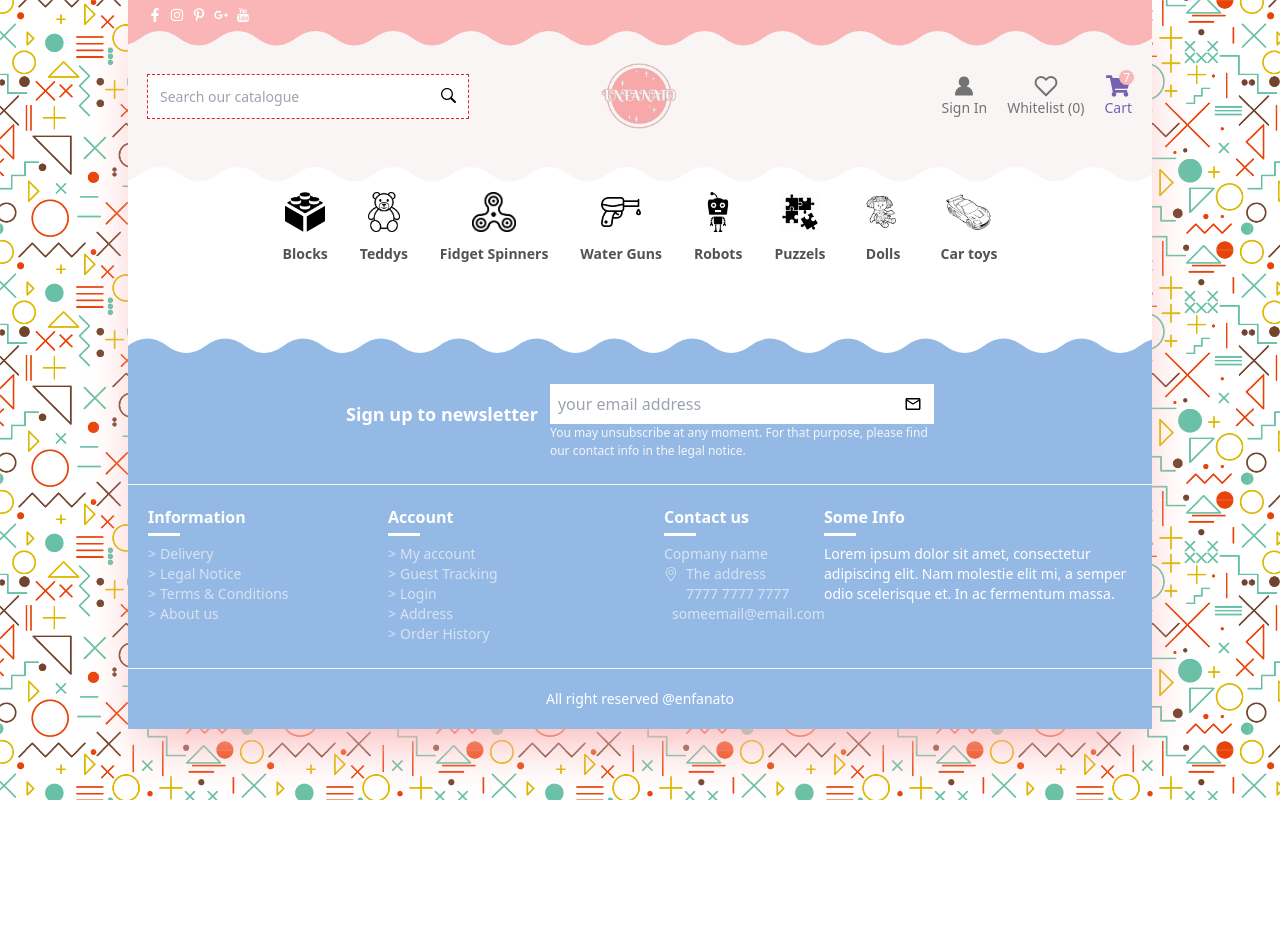
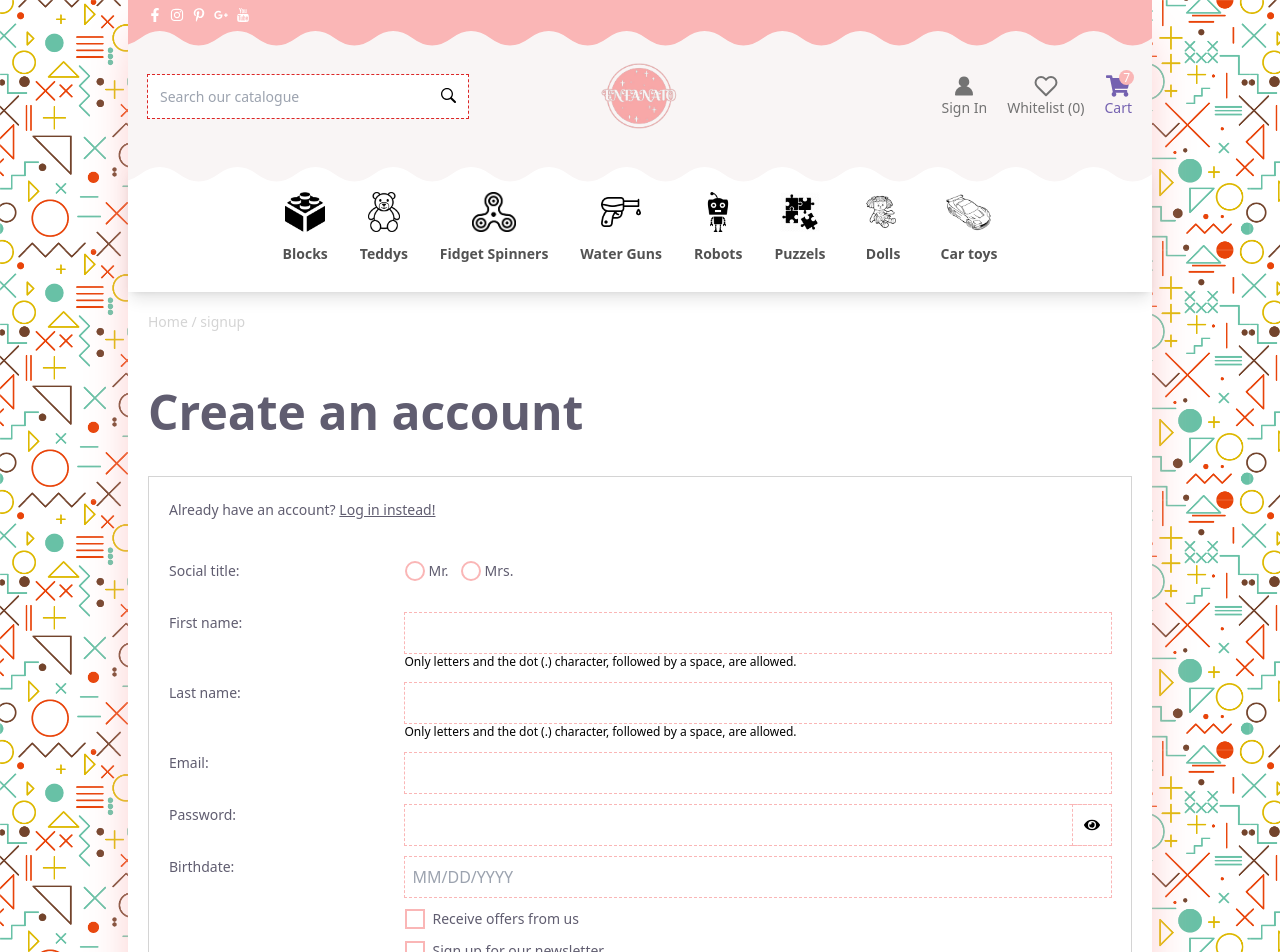
Before and after one commit to shabbirbd/Enfanato, a React (Vite) app: page /signup in a window 1280 px wide. Shown: the top 952 px of the page. Before the commit the page ends 800 px from the top, so only its background shows below. Built offline with nearby package versions, Linux system fonts and the light colour scheme; some icons are missing.

Commit message:
adding page

```diff
--- a/src/App.jsx
+++ b/src/App.jsx
@@ -4,6 +4,7 @@ import Topbar from "./components/Topbar"
 import Navbar from "./components/navbar/Navbar"
 import Home from "./pages/Home"
 import Signin from "./pages/Signin"
+import Signup from "./pages/Signup"
 
 
 function App() {
@@ -19,6 +20,7 @@ function App() {
             <Routes>
               <Route path="/" element={<Home/>} />
               <Route path="/signin" element={<Signin/>} />
+              <Route path="/signup" element={<Signup/>} />
             </Routes>
           </div>
 
--- a/src/components/navbar/Navlinks.jsx
+++ b/src/components/navbar/Navlinks.jsx
@@ -5,7 +5,7 @@ import { navlinks } from '../../data/navLinks';
 
 const Navlinks = () => {
     return (
-        <div className='bg-white lg:py-7 py-5 relative  z-30 hidden lg:block'>
+        <div className='bg-white lg:py-7 py-5 relative  z-30 hidden lg:block shadow-lg '>
             <ul className='flex items-center justify-center space-x-8'>
                 {
                     navlinks?.map((item, i)=>(
--- a/src/pages/Home.jsx
+++ b/src/pages/Home.jsx
@@ -6,7 +6,7 @@ import Reviews from '../components/Reviews';
 
 const Home = () => {
     return (
-        <div className='border-2 border-red-500 bg-white'>
+        <div className='bg-white py-5'>
             <HeroSlider/>
             <Products/>
             <Reviews/>
--- a/src/pages/Signin.jsx
+++ b/src/pages/Signin.jsx
@@ -6,7 +6,7 @@ const Signin = () => {
     const [hidePassword, setHidePassword] = useState(false);
 
     return (
-        <div className=' px-5'>
+        <div className='py-5 px-5'>
             <p className='text-sm font-normal text-neutral-300'>Home / login</p>
 
             <h2 className='text-3xl md:text-4xl lg:text-5xl font-bold text-textal mt-14'>Login to your account</h2>
--- /dev/null
+++ b/src/pages/Signup.jsx
@@ -0,0 +1,127 @@
+import React, { useState } from 'react';
+import { FaEye, FaEyeSlash } from "react-icons/fa";
+import { FaCheck } from "react-icons/fa6";
+
+
+const CheckBox = ({children})=>{
+    const [selected, setSelected] = useState(false)
+
+    return(
+        <div className='flex items-center space-x-2'>
+            <button className='border-2 border-enfanato h-5 w-5 flex items-center justify-center text-enfanato font-bold' type='button' onClick={()=> setSelected(!selected)}>
+                {
+                    selected &&
+                    <FaCheck />
+                }
+            </button>
+            <p className='text-sm text-textal'>{children}</p>
+        </div>
+    )
+};
+
+
+const Signup = () => {
+    const [gender, setGender] = useState(null);
+    const [hidden, setHidden] = useState(false);
+
+    return (
+        <div className='py-5 px-5'>
+            <p className='text-sm font-normal text-neutral-300'>Home / signup</p>
+
+            <h2 className='text-3xl md:text-4xl lg:text-5xl font-bold text-textal mt-14'>Create an account</h2>
+
+            <div className='border border-neutral-300 mt-10 py-5 px-5'>
+                <a href='/signin' className='text-sm text-textal'>Already have an account? <span className=' underline'>Log in instead!</span></a>
+
+                <form  className='mt-5 flex flex-col space-y-3'>
+                    <div className='w-full grid grid-cols-4 py-5'>
+                        <p className='text-sm text-textal'>Social title: </p>
+                        <div className='col-span-3 w-full space-x-3 flex items-center justify-start text-sm text-textal'>
+                            <p className='flex items-center space-x-1'>
+                                <button type='button' onClick={()=>setGender('male')} className='border-[2px] border-enfanato h-5 w-5 rounded-full flex items-center justify-center '>
+                                    <span className={`${gender === 'male' ? "block" : "hidden"} w-3 h-3 bg-enfanato rounded-full `}></span>
+                                </button>
+                                <span>Mr.</span>
+                            </p>
+                            <p className='flex items-center space-x-1'>
+                                <button type='button' onClick={()=>setGender('female')} className='border-[2px] border-enfanato h-5 w-5 rounded-full flex items-center justify-center '>
+                                    <span className={`${gender === 'female' ? "block" : "hidden"} w-3 h-3 bg-enfanato rounded-full `}></span>
+                                </button>
+                                <span>Mrs.</span>
+                            </p>
+                        </div>
+                    </div>
+
+                    <div className='w-full grid grid-cols-4'>
+                        <p className='text-sm text-textal'>First name:</p>
+                        <div className='col-span-3'>
+                            <div className='w-full'>
+                                <input type="text" className='outline-dashed outline-[1px] h-10 outline-enfanato w-full px-2' />
+                                <p className='font-thin text-[12px]'>Only letters and the dot (.) character, followed by a space, are allowed.</p>
+                            </div>
+                        </div>
+                    </div>
+
+                    <div className='w-full grid grid-cols-4'>
+                        <p className='text-sm text-textal '>Last name:</p>
+                        <div className='col-span-3'>
+                            <div className='w-full'>
+                                <input type="text" className='outline-dashed outline-[1px] h-10 outline-enfanato w-full px-2' />
+                                <p className='font-thin text-[12px]'>Only letters and the dot (.) character, followed by a space, are allowed.</p>
+                            </div>
+                        </div>
+                    </div>
+
+                    <div className='w-full grid grid-cols-4'>
+                        <p className='text-sm text-textal '>Email:</p>
+                        <div className='col-span-3'>
+                            <input type="text" className='outline-dashed outline-[1px] h-10 outline-enfanato w-full px-2' />
+                        </div>
+                    </div>
+
+                    <div className='w-full grid grid-cols-4'>
+                        <p className='text-sm text-textal '>Password:</p>
+                        <div className='col-span-3'>
+                            <div className='w-full flex items-center outline-dashed outline-[1px] h-10 outline-enfanato'>
+                                <input type={hidden ? 'password' : 'text'} className=' w-full px-2 outline-none' />
+                                <button type='button' onClick={()=>setHidden(!hidden)} className='outline-dashed outline-[1px] outline-enfanato h-full w-10 flex items-center justify-center hover:bg-enfanato hover:text-white duration-300'>
+                                    {
+                                        hidden ?  <FaEyeSlash /> :<FaEye />
+                                    }
+                                </button>
+                            </div>
+                        </div>
+                    </div>
+
+                    <div className='w-full grid grid-cols-4'>
+                        <p className='text-sm text-textal '>Birthdate:</p>
+                        <div className='col-span-3'>
+                            <input type="text" placeholder='MM/DD/YYYY' className='outline-dashed outline-[1px] h-10 outline-enfanato w-full px-2' />
+                        </div>
+                    </div>
+
+                    <div className='grid grid-cols-4 w-full'>
+                        <div className='col-span-3 w-full col-start-2'>
+                            <CheckBox>Receive offers from us</CheckBox>
+                        </div>
+                    </div>
+
+                    <div className='grid grid-cols-4 w-full'>
+                        <div className='col-span-3 w-full col-start-2'>
+                            <CheckBox>Sign up for our newsletter</CheckBox>
+                            <p className='text-[10px] font-thin'>You may unsubscribe at any moment. For that purpose, please find our contact info in the legal notice.</p>
+                        </div>
+                    </div>
+
+                    <div className='grid grid-cols-4 w-full'>
+                        <div className='col-span-3 col-start-2 flex items-center justify-center w-full'>
+                            <button type='button' className='bg-enfanato text-white px-3 py-2'>Sign up</button>
+                        </div>
+                    </div>
+                </form>
+            </div>
+        </div>
+    );
+};
+
+export default Signup;
```
